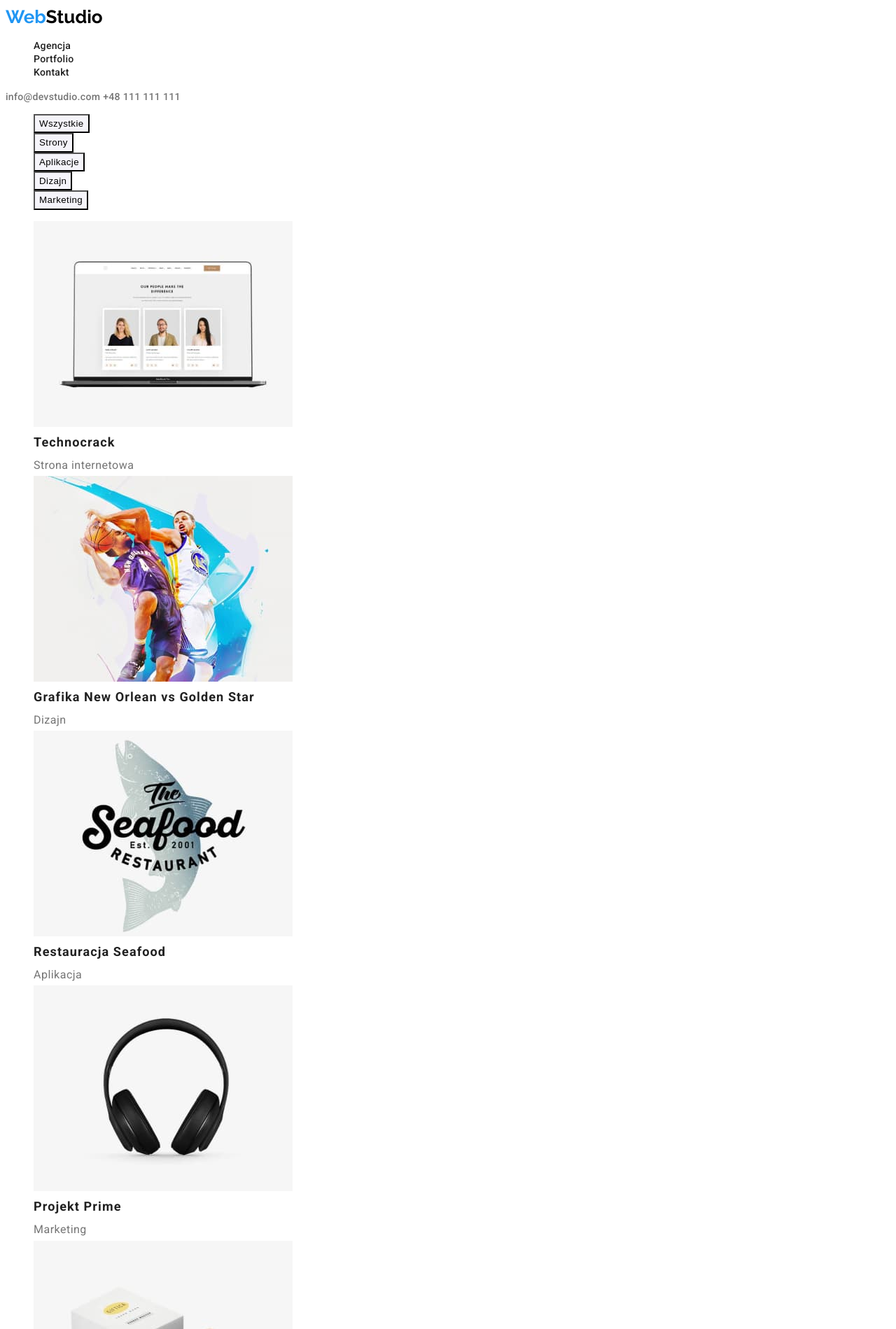
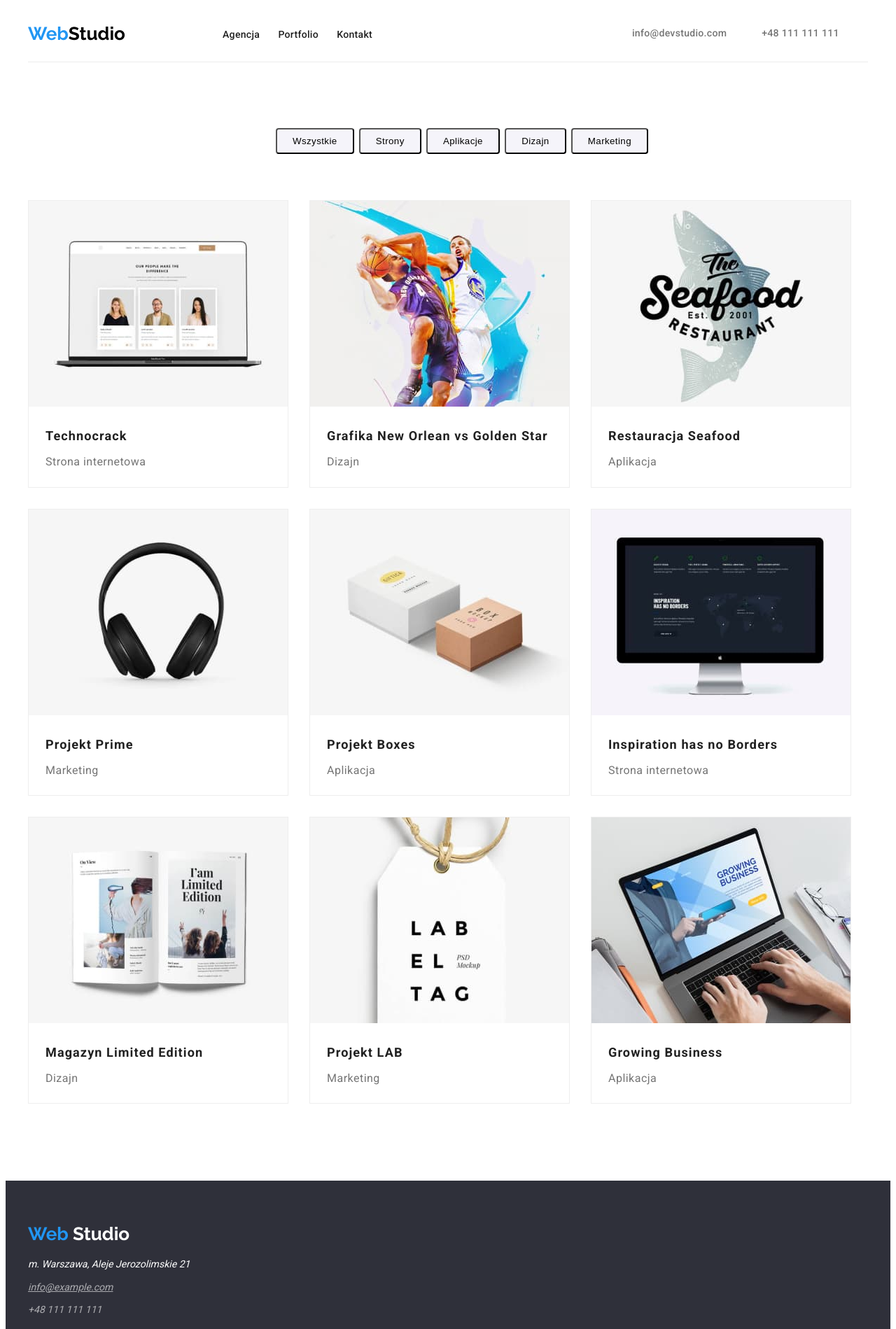
Before and after one commit to dariagruszkiewicz/goit-markup-hw-03, a plain HTML site: page portfolio.html in a window 1280 px wide. Shown: the top 1899 px of the page at 70% size. Drawn offline with Linux system fonts and the light colour scheme.

Commit message:
dodanie flexboxa
dodanie flexboxa do index.html oraz portfolio.html

```diff
--- a/css/styles.css
+++ b/css/styles.css
@@ -1,6 +1,17 @@
+*,
+*::before,
+*::after {
+  box-sizing: border-box;
+}
+
 body {
   font-family: 'Roboto', sans-serif;
   color: #212121;
+}
+
+.container{
+  max-width: 1200px;
+  margin: 0 auto;
 }
 
 .main-title {
@@ -9,7 +20,12 @@ body {
   font-weight: 900;
   line-height: 1.36;
   letter-spacing: 0.06em;
+  display: flex;
   text-align: center;
+  padding-top: 106px;
+  padding-right: 237px;
+  padding-left: 237px;
+  margin: 0 auto;
 }
 
 .logo {
@@ -51,10 +67,18 @@ body {
   letter-spacing: 0.06em;
   color: #ffffff;
   background-color: #2196f3;
+  display: flex;
+  width: 200px;
+  height: 50px;
+  justify-content: center;
+  align-items: center;
+  margin: 30px 527px 106px 527px;
 }
+
 
 .first-section {
   background-color: #2f303a;
+  display: flex;
 }
 
 .second-section-title {
@@ -77,6 +101,8 @@ body {
   line-height: 1.16;
   text-align: center;
   letter-spacing: 0.03em;
+  padding-bottom:50px;
+  margin: 0 auto;
 }
 
 .portfolio-button-list-item {
@@ -85,6 +111,8 @@ body {
   text-align: center;
   letter-spacing: 0.03em;
   background-color: #f5f4fa;
+  padding: 6px 22px;
+  border-radius: 4px;
 }
 
 .portfolio-button-list-item:hover,
@@ -92,6 +120,7 @@ body {
   color: #ffffff;
   background-color: #2196f3;
   cursor: pointer;
+  box-shadow: 0px 3px 1px rgba(0, 0, 0, 0.1), 0px 1px 2px rgba(0, 0, 0, 0.08), 0px 2px 2px rgba(0, 0, 0, 0.12);
 }
 
 .portfolio-titles {
@@ -99,12 +128,14 @@ body {
   font-size: 1.13rem;
   line-height: 2;
   letter-spacing: 0.06em;
+  padding: 20px 24px 4px 24px;
 }
 
 .portfolio-desctiption {
   line-height: 1.88;
   letter-spacing: 0.03em;
   color: #757575;
+  padding: 0px 24px 20px 24px;
 }
 
 .employee-names {
@@ -112,6 +143,9 @@ body {
   line-height: 1.18;
   text-align: center;
   letter-spacing: 0.03em;
+  background-color: #ffffff;
+  padding-top: 30px;
+  padding-bottom: 10px;
 }
 
 .employee-position {
@@ -119,12 +153,16 @@ body {
   text-align: center;
   letter-spacing: 0.03em;
   color: #757575;
+  background-color: #ffffff;
+  padding-bottom: 30px;
 }
 
 .footer-style {
   background-color: #2f303a;
   color: #ffffff;
   font-size: 0.88rem;
+  padding-top: 60px;
+  padding-bottom: 60px;
 }
 
 .footer-contacts-link {
@@ -158,3 +196,106 @@ body {
 .portfolio-images-list {
   list-style-type: none;
 }
+
+.section{
+  padding-top: 94px;
+  padding-bottom: 94px;
+}
+
+.header-box{
+display: flex;
+height: 80px;
+align-items: center;}
+
+.nav-box{
+display: flex;
+align-items: center;
+}
+
+.nav-list{
+  display: flex;
+  align-items: center;
+  justify-content: space-between;
+  width: 254px;
+  height: 16px;
+  margin-right: 371px
+}
+
+.logo-header-box{
+width: 145px;
+display: flex;
+justify-content: flex-start;
+margin-right: 93px;
+}
+
+.header-contacts-link-mail{
+  margin-right: 50px;
+}
+
+.second-section-list{
+  display: flex;
+  width: 1170px;
+  padding-left: 0px;
+  gap: 30px;
+}
+
+.third-section-box{
+  width: 1170px;
+}
+
+.third-section-list{
+  display: flex;
+  justify-content: space-between;
+  padding-left: 0px;
+  padding-bottom: 0px;
+}
+
+.employee-section{
+  background-color: #F5F4FA;
+}
+
+.employee-list{
+  display: flex;
+  width: 1170px;
+  justify-content: space-between;
+  padding-left: 0px;
+}
+
+.address-box{
+  width: 246px;
+  height: 81px;
+  display: flex;
+  flex-direction: column;
+  justify-content: space-between;
+  margin-top: 20px;
+}
+
+.second-section{
+  padding-bottom: 0px;
+}
+
+.portfolio-button-list{
+  display: flex;
+  width: 572px;
+  align-items: flex-start;
+  justify-content: space-between;
+  margin: 0 auto;
+  padding-bottom: 50px;
+}
+
+.portfolio-images-list{
+  display: flex;
+  flex-wrap: wrap;
+  gap: 30px;
+  padding-left: 0px;
+}
+
+.portfolio-images-list-item{
+  border: 1px solid #eee
+}
+
+.portfolio-header-style{
+  border-bottom: 1px solid #ECECEC;
+  max-width: 1200px;
+  margin: 0 auto;
+}
--- a/portfolio.html
+++ b/portfolio.html
@@ -14,9 +14,11 @@
     />
   </head>
   <body>
-    <header>
-      <nav>
-        <a class="logo" href="index.html">
+    <header class="portfolio-header-style">
+      <div class="container">
+      <div class="header-box">
+        <nav class="nav-box">
+          <a class="logo logo-header-box" href="index.html">
             <span class="logo-front">Web</span>Studio
           </a>
           <ul class="nav-list">
@@ -25,11 +27,14 @@
             <li><a class="nav-link" href="#">Kontakt</a></li>
           </ul>
         </nav>
-      <a class="header-contacts-link" href="mailto:info@devstudio.com">info@devstudio.com</a>
+        <a class="header-contacts-link header-contacts-link-mail" href="mailto:info@devstudio.com">info@devstudio.com</a>
         <a class="header-contacts-link" href="tel:+48111111111">+48 111 111 111</a>
+      </div>
+      </div>
       </header>
     <main>
-      <section>
+      <section class="section">
+        <div class="container">
         <ul class="portfolio-button-list">
           <li><button class="portfolio-button-list-item" type="button">Wszystkie</button></li>
           <li><button class="portfolio-button-list-item" type="button">Strony</button></li>
@@ -37,10 +42,8 @@
           <li><button class="portfolio-button-list-item" type="button">Dizajn</button></li>
           <li><button class="portfolio-button-list-item" type="button">Marketing</button></li>
         </ul>
-      </section>
-      <section>
         <ul class="portfolio-images-list">
-          <li>
+          <li class="portfolio-images-list-item">
             <img
               src="images/portfolio/page-technocrack.jpg"
               alt="Strona internetowa przedstawiająca zdjęcia i opisy osób tam pracujących."
@@ -50,7 +53,7 @@
             <div class="portfolio-titles">Technocrack</div>
             <div class="portfolio-desctiption">Strona internetowa</div>
           </li>
-          <li>
+          <li class="portfolio-images-list-item">
             <img
               src="images/portfolio/basketball.jpg"
               alt="Grafika przedstawiająca dwóch koszykarzy grających w koszykówkę."
@@ -60,7 +63,7 @@
             <div class="portfolio-titles">Grafika New Orlean vs Golden Star</div>
             <div class="portfolio-desctiption">Dizajn</div>
           </li>
-          <li>
+          <li class="portfolio-images-list-item">
             <img
               src="images/portfolio/seafood-restaurant.jpg"
               alt="Logo restauracji z owocami morza."
@@ -70,7 +73,7 @@
             <div class="portfolio-titles">Restauracja Seafood</div>
             <div class="portfolio-desctiption">Aplikacja</div>
           </li>
-          <li>
+          <li class="portfolio-images-list-item">
             <img
               src="images/portfolio/project-prime.jpg"
               alt="Czarne słuchawki nauszne."
@@ -80,7 +83,7 @@
             <div class="portfolio-titles">Projekt Prime</div>
             <div class="portfolio-desctiption">Marketing</div>
           </li>
-          <li>
+          <li class="portfolio-images-list-item">
             <img
               src="images/portfolio/project-boxes.jpg"
               alt="Dwa pudełka leżące obok siebie - większe białe i mniejsze brązowe."
@@ -90,7 +93,7 @@
             <div class="portfolio-titles">Projekt Boxes</div>
             <div class="portfolio-desctiption">Aplikacja</div>
           </li>
-          <li>
+          <li class="portfolio-images-list-item">
             <img
               src="images/portfolio/page-no-borders.jpg"
               alt="ekran, na którym widać stronę internetową zawierającą białe opisy na czarnym tle."
@@ -100,7 +103,7 @@
             <div class="portfolio-titles">Inspiration has no Borders</div>
             <div class="portfolio-desctiption">Strona internetowa</div>
           </li>
-          <li>
+          <li class="portfolio-images-list-item">
             <img
               src="images/portfolio/newspapper.jpg"
               alt="Otwarta gazeta zawierającą nagłówek świadczący o tym, że jest to edycja limitowana, oraz zdjęcia wraz z opisami."
@@ -110,7 +113,7 @@
             <div class="portfolio-titles">Magazyn Limited Edition</div>
             <div class="portfolio-desctiption">Dizajn</div>
           </li>
-          <li>
+          <li class="portfolio-images-list-item">
             <img
               src="images/portfolio/project-lab.jpg"
               alt="Biała etykieta z nazwą projektu Lab El Tag."
@@ -120,7 +123,7 @@
             <div class="portfolio-titles">Projekt LAB</div>
             <div class="portfolio-desctiption">Marketing</div>
           </li>
-          <li>
+          <li class="portfolio-images-list-item">
             <img
               src="images/portfolio/growing-business.jpg"
               alt="Ekran laptopa, na którym widać stronę aplikacji Growing Businnes."
@@ -131,20 +134,19 @@
             <div class="portfolio-desctiption">Aplikacja</div>
           </li>
         </ul>
-      </section>
     </main>
     <footer class="footer-style">
-      <a class="logo" href="index.html">
+      <div class="container">
+      <a class="logo footer-logo" href="index.html">
         <span class="logo-front">Web</span>
         <span class="logo-back">Studio</span>
       </a>
-      <address>
+      <address class="address-box">
         m. Warszawa, Aleje Jerozolimskie 21
-        <a class="footer-contacts-link footer-contacts-link-email" href="mailto:info@example.com"
-          >info@example.com</a
-        >
-        <a class="footer-contacts-link" href="tel:+48111111111">+48 111 111 111</a>
+        <a class="footer-contacts-link footer-contacts-link-email" href="mailto:info@example.com">info@example.com</a>
+        <a class="footer-contacts-link footer-contacts-link-phone" href="tel:+48111111111">+48 111 111 111</a>
       </address>
+      </div>
     </footer>
   </body>
 </html>
```
Also changed, not shown: index.html (+27 -11 lines), 1 other file. Lines whose indentation alone changed are shown as unchanged.
